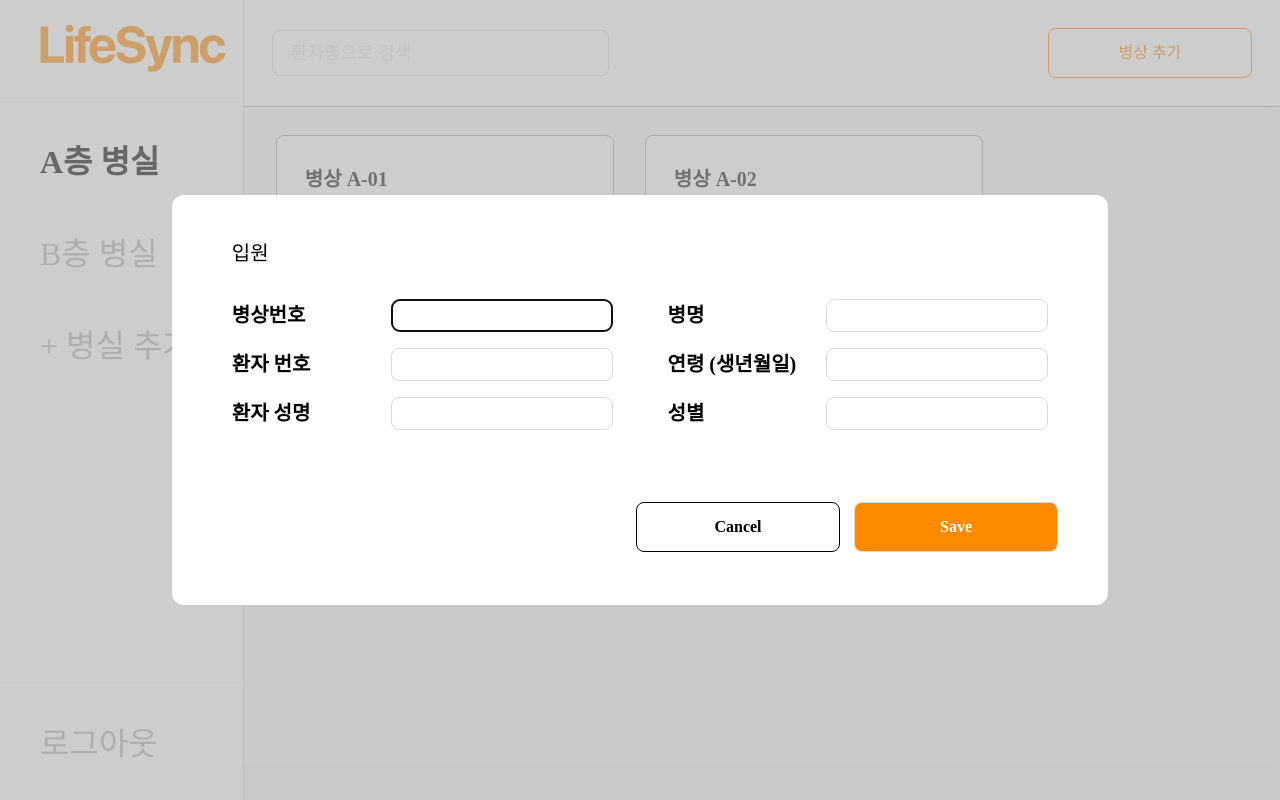
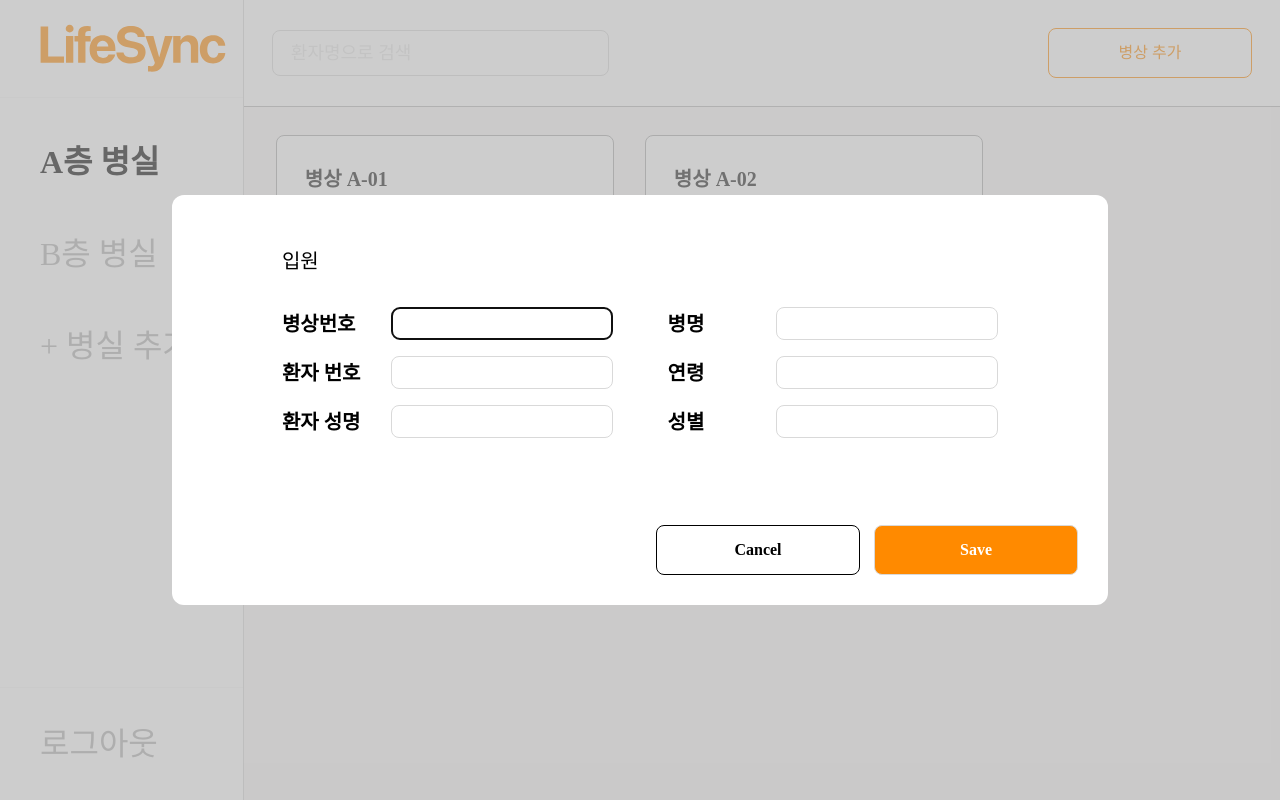
Before and after one commit to JuncSync/juncsync-admin-fe, a React (Vite) app: page / in a window 1280 px wide. Both pictures are taken after a click on the button "입원". Built offline with nearby package versions, Linux system fonts and the light colour scheme; what prettier-plugin-tailwindcss would draw is missing.

Commit message:
style: Modal padding

```diff
--- a/src/components/Common/Modal/Modal.tsx
+++ b/src/components/Common/Modal/Modal.tsx
@@ -38,7 +38,7 @@ const Modal = ({
       className="z-50 fixed top-0 left-0 w-screen h-screen bg-[#ACACAC] bg-opacity-60"
       onClick={onClickOutside}
     >
-      <div className="min-w-[936px] min-h-[410px] fixed top-1/2 left-1/2 -translate-x-2/4 -translate-y-2/4 bg-white px-[50px] pt-[36px] pb-[53px] rounded-xl flex flex-col">
+      <div className="min-w-[936px] min-h-[410px] fixed top-1/2 left-1/2 -translate-x-2/4 -translate-y-2/4 bg-white p-[30px] rounded-xl flex flex-col">
         <header className="w-full flex items-center justify-end">
           {/* <img
             className="w-6 h-6 cursor-pointer"
--- a/src/pageComponents/HomePageMain.tsx
+++ b/src/pageComponents/HomePageMain.tsx
@@ -137,7 +137,7 @@ const HomePageMain = () => {
                 className="w-fit text-black font-semibold text-xl"
                 htmlFor="patient-age"
               >
-                연령 (생년월일)
+                연령
               </label>
               <Input
                 id="patient-age"
```
